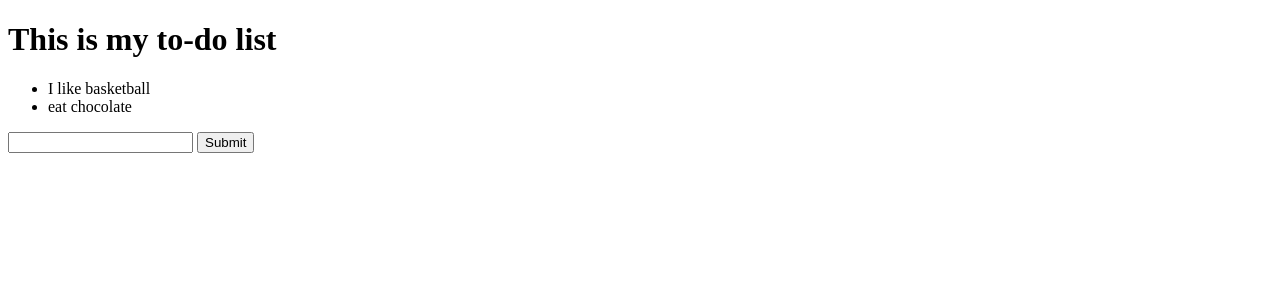
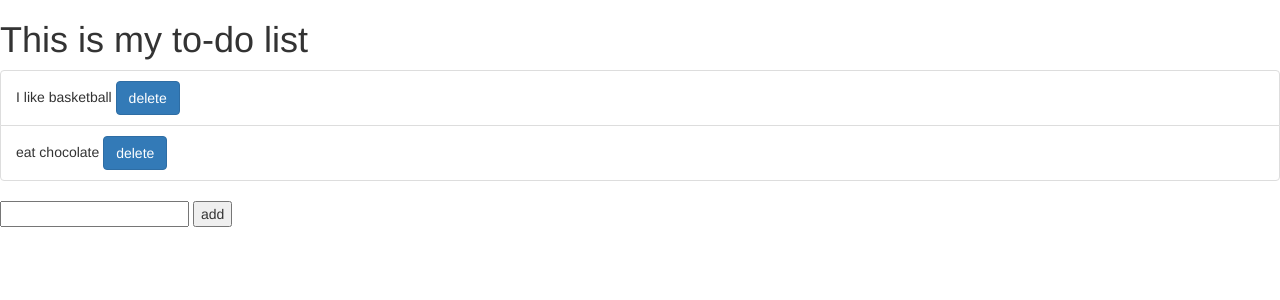
Before and after one commit to jianhui-ben/web_app_demo_using_python, a Django app: page /to-do/ in a window 1280 px wide. Shown: the top 300 px of the page. Run offline with Django 3.2, Linux system fonts and the light colour scheme; data comes from the database, SQL or seed files in the repository; both versions use the stored data as it was after the commit; some libraries are stand-ins or nearby versions.

Commit message:
to do app added

```diff
--- a/DEMOPROJECT/DEMOPROJECT/urls.py
+++ b/DEMOPROJECT/DEMOPROJECT/urls.py
@@ -15,11 +15,12 @@ Including another URLconf
 """
 from django.contrib import admin
 from django.urls import path, include
-from todoApp.views import todoView, addTodo
+from todoApp.views import todoView, addTodo, deleteTodo
 
 urlpatterns = [
     path('admin/', admin.site.urls),
     path('', include('demoapp1.urls')),
     path('to-do/', todoView),
-    path('addTodo', addTodo)
+    path('addTodo/', addTodo),
+    path('deleteTodo/<int:todo_id>/', deleteTodo),
 ]
--- a/DEMOPROJECT/templates/todo.html
+++ b/DEMOPROJECT/templates/todo.html
@@ -3,6 +3,7 @@
 <head>
     <meta charset="UTF-8">
     <title>To do</title>
+    <link rel="stylesheet" href="https://stackpath.bootstrapcdn.com/bootstrap/3.4.1/css/bootstrap.min.css" integrity="sha384-HSMxcRTRxnN+Bdg0JdbxYKrThecOKuH5zCYotlSAcp1+c8xmyTe9GYg1l9a69psu" crossorigin="anonymous">
 </head>
 
 <body>
@@ -13,16 +14,25 @@
 <!--        <li>temp to item B</li>-->
 
 <!--    </ul>-->
-    <ul>
+    <ul class="list-group">
         {% for todo_item in all_items %}
-            <li>{{ todo_item.content }}</li>
+            <li class="list-group-item">
+                {{ todo_item.content }}
+                <form action="/deleteTodo/{{todo_item.id}}/"
+                      style="display: inline-block;"
+                      method="post">{% csrf_token %}
+<!--                    <input type="submit" value="delete"/>-->
+                    <button type="submit" class="btn btn-primary">delete</button>
+                </form>
+                </li>
         {% endfor %}
     </ul>
 
-    <form action="/addTodo" method="post">{% csrf_token %}
+    <form action="/addTodo/" method="post">{% csrf_token %}
         <input type="text" name="content"/>
-        <input type="submit" name="add"/>
+        <input type="submit" value="add"/>
     </form>
+
 
 
 </body>
--- a/DEMOPROJECT/todoApp/views.py
+++ b/DEMOPROJECT/todoApp/views.py
@@ -13,4 +13,10 @@ def addTodo(request):
     # save and redirect the browser to '/to-do'
     new_item = todoItem(content= request.POST['content'])
     new_item.save()
-    return HttpResponseRedirect('/to-do')
+    return HttpResponseRedirect('/to-do/')
+
+
+def deleteTodo(request, todo_id):
+    delete_item = todoItem.objects.get(id=todo_id)
+    delete_item.delete()
+    return HttpResponseRedirect('/to-do/')
```
Also changed, not shown: DEMOPROJECT/db.sqlite3.
